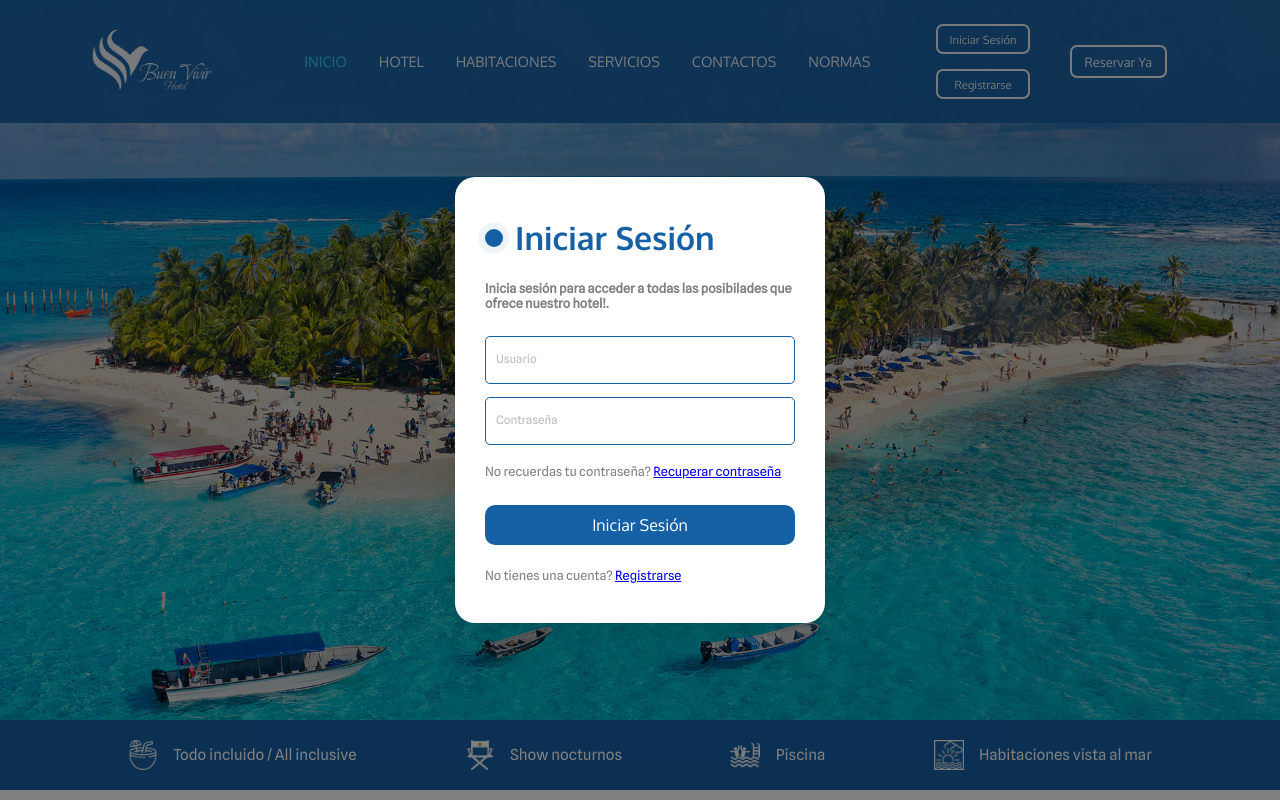
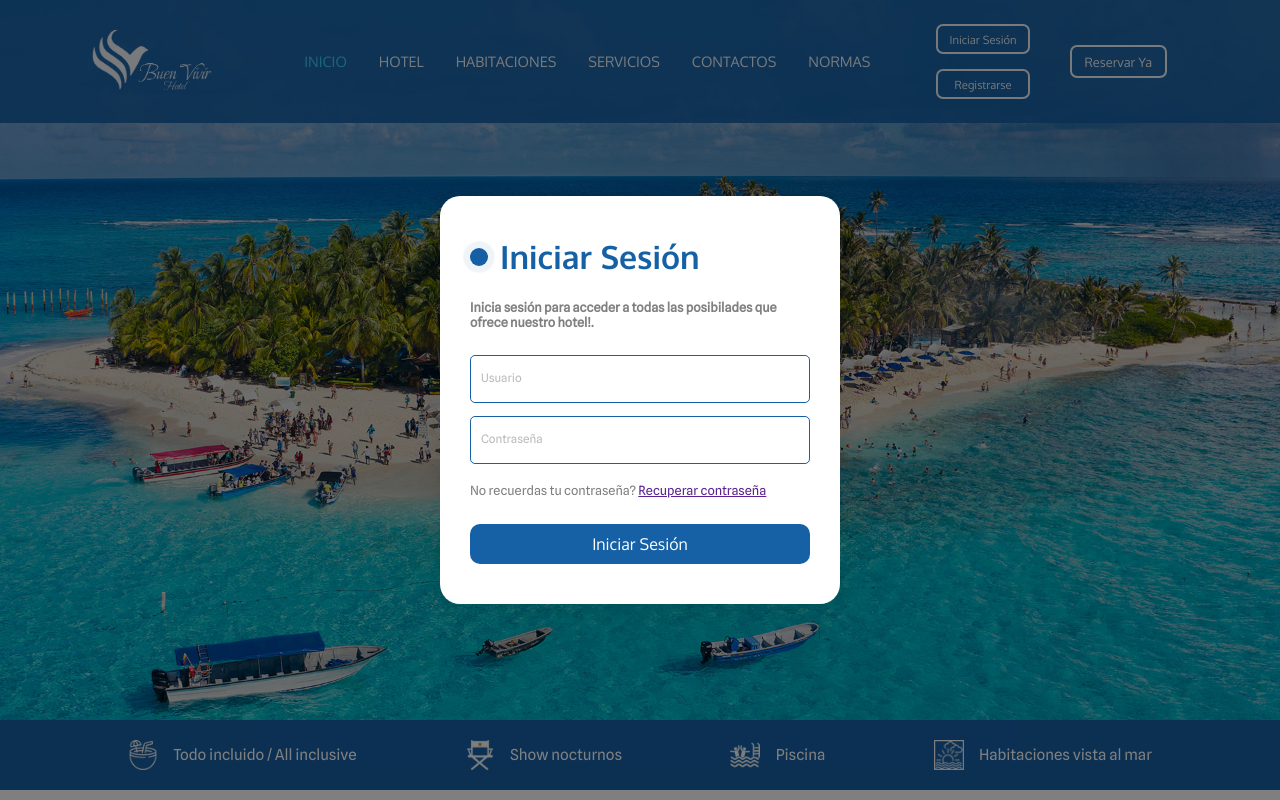
Before and after one commit to JuanPalacios10/hotel-frontend, a React (Vite) app in the folder proyecto/: page / in a window 1280 px wide. Both pictures are taken after a click on the button "Iniciar Sesión". Shown: the top 800 px of the page. Built offline with nearby package versions, Linux system fonts and the light colour scheme.

Commit message:
Implementación de recuperar contraseña

```diff
--- a/proyecto/src/App.jsx
+++ b/proyecto/src/App.jsx
@@ -5,6 +5,7 @@ import { Modal } from './components/Modal'
 import { Registro } from './pages/Registro/Registro'
 import { Footer } from './components/Footer'
 import { Login } from './pages/Login/Login'
+import { RecuperarContra } from './components/RecuperarContra'
 
 export function App() {
   return (
@@ -15,6 +16,9 @@ export function App() {
       <Modal modalId="registro">
         <Registro />
       </Modal>
+      <Modal modalId="recuperar-contraseña">
+        <RecuperarContra />
+      </Modal>
       <Header />
       <AppRouter />
       <Footer />
--- a/proyecto/src/components/NavLink.jsx
+++ b/proyecto/src/components/NavLink.jsx
@@ -1,7 +1,8 @@
 import { NavLink as NavLinkRouter } from 'react-router-dom'
 import { seccion__link, active } from '../styles/navLink.module.css'
+import { scrollToTop } from '../utilities/scroll-helper'
 
-export function NavLink({ to, children, className = seccion__link, ...props }) {
+export function NavLink({ to, children, className = seccion__link, handleClick, ...props }) {
   return (
     <NavLinkRouter
       {...props}
@@ -9,6 +10,10 @@ export function NavLink({ to, children, className = seccion__link, ...props }) {
         return isActive ? `${className} ${active}` : className
       }}
       to={to}
+      onClick={() => {
+        scrollToTop()
+        if (handleClick) handleClick()
+      }}
     >
       {children}
     </NavLinkRouter>
--- /dev/null
+++ b/proyecto/src/components/RecuperarContra.jsx
@@ -0,0 +1,59 @@
+import { useFetch } from '../hooks/useFetch'
+import { ButtonForm } from './ButtonForm'
+import { FormGroup } from './FormGroup'
+import { FormLayout } from './FormLayout'
+import { InputForm } from './InputForm'
+import { recuperarContra } from '../services/recuperarContra'
+import { Loader } from './Loader'
+import { ErrorCard } from './ErrorCard'
+import { useEffect } from 'react'
+import { useModalContext } from '../context/ModalContext'
+
+export function RecuperarContra() {
+  const { response, loading, error, makeCall } = useFetch(recuperarContra)
+  const { closeModal } = useModalContext()
+
+  const handleSubmit = (event) => {
+    event.preventDefault()
+
+    const datos = Object.fromEntries(new FormData(event.target))
+    const data = { ...datos }
+    delete data.confirmarContraseña
+    makeCall(data)
+  }
+
+  useEffect(() => {
+    if (!response) return
+
+    closeModal()
+  }, [response, closeModal])
+
+  if (loading) return <Loader />
+
+  return (
+    <>
+      <form onSubmit={handleSubmit}>
+        <FormLayout
+          title="Recuperar Contraseña"
+          subtitle="Ingresa tu correo electronico para recuperar tu contraseña."
+        >
+          <FormGroup>
+            <InputForm type="email" placeholder="Correo electronico" name="correo" />
+          </FormGroup>
+          <FormGroup>
+            <InputForm type="password" placeholder="Nueva contraseña" name="nuevaContraseña" />
+          </FormGroup>
+          <FormGroup>
+            <InputForm
+              type="password"
+              placeholder="Confirmar contraseña"
+              name="confirmarContraseña"
+            />
+          </FormGroup>
+          <ButtonForm>Recuperar contraseña</ButtonForm>
+        </FormLayout>
+      </form>
+      <ErrorCard error={error} />
+    </>
+  )
+}
--- a/proyecto/src/constants/DBFields.js
+++ b/proyecto/src/constants/DBFields.js
@@ -1,2 +1,3 @@
 export const LOGIN_FIELDS = ['username', 'password']
 export const REGISTER_FIELDS = ['username', 'email', 'phone', 'password']
+export const RECOVER_FIELDS = ['email', 'new_password']
--- a/proyecto/src/hooks/useFetch.jsx
+++ b/proyecto/src/hooks/useFetch.jsx
@@ -11,10 +11,9 @@ export function useFetch(apiCall) {
       setError(null)
       const res = await apiCall(data)
 
-      if (res.status === 200) {
-        setResponse(res.data)
-      }
+      setResponse(res.data)
     } catch (err) {
+      console.log(err)
       setError(err)
     } finally {
       setLoading(false)
--- a/proyecto/src/pages/Login/Login.jsx
+++ b/proyecto/src/pages/Login/Login.jsx
@@ -2,7 +2,7 @@ import { ButtonForm } from '../../components/ButtonForm'
 import { FormGroup } from '../../components/FormGroup'
 import { FormLayout } from '../../components/FormLayout'
 import { InputForm } from '../../components/InputForm'
-import styled from '../../styles/login.module.css'
+import { recuperarContrasena, btnLink } from '../../styles/login.module.css'
 import { useFetch } from '../../hooks/useFetch'
 import { Loader } from '../../components/Loader'
 import { ErrorCard } from '../../components/ErrorCard'
@@ -12,8 +12,7 @@ import { useUserContext } from '../../context/UserContext'
 import { useEffect } from 'react'
 
 export function Login() {
-  const { recuperarContraseña, registrarse } = styled
-  const { closeModal } = useModalContext()
+  const { closeModal, openModal } = useModalContext()
   const { setUser } = useUserContext()
   const { response, loading, error, makeCall } = useFetch(login)
 
@@ -52,13 +51,17 @@ export function Login() {
           <FormGroup>
             <InputForm type="password" placeholder="Contraseña" name="contraseña" />
           </FormGroup>
-          <span className={recuperarContraseña}>
-            No recuerdas tu contraseña? <a href="#">Recuperar contraseña</a>
+          <span className={recuperarContrasena}>
+            No recuerdas tu contraseña?{' '}
+            <button
+              type="button"
+              className={btnLink}
+              onClick={() => openModal('recuperar-contraseña')}
+            >
+              Recuperar contraseña
+            </button>
           </span>
           <ButtonForm>Iniciar Sesión</ButtonForm>
-          <span className={registrarse}>
-            No tienes una cuenta? <a href="#">Registrarse</a>
-          </span>
         </FormLayout>
       </form>
       <ErrorCard error={error} />
--- a/proyecto/src/pages/Registro/Registro.jsx
+++ b/proyecto/src/pages/Registro/Registro.jsx
@@ -1,10 +1,14 @@
-import { useState } from 'react'
+import { useEffect, useState } from 'react'
 import { FormLayout } from '../../components/FormLayout'
 import { FormGroup } from '../../components/FormGroup'
 import { InputForm } from '../../components/InputForm'
 import { ButtonForm } from '../../components/ButtonForm'
 import { iniciarSesion } from '../../styles/registro.module.css'
 import { register } from '../../services/register'
+import { useFetch } from '../../hooks/useFetch'
+import { Loader } from '../../components/Loader'
+import { ErrorCard } from '../../components/ErrorCard'
+import { useModalContext } from '../../context/ModalContext'
 
 export const Registro = () => {
   const [datos, setDatos] = useState({
@@ -14,6 +18,8 @@ export const Registro = () => {
     contraseña: '',
     confirmarContraseña: ''
   })
+  const { response, loading, error, makeCall } = useFetch(register)
+  const { closeModal } = useModalContext()
 
   const handleInputChange = (evento) => {
     setDatos({
@@ -22,14 +28,24 @@ export const Registro = () => {
     })
   }
 
-  const enviarDatos = (evento) => {
-    evento.preventDefault()
-    register(datos)
-      .then((res) => console.log(res))
-      .catch((err) => console.log(err))
+  const enviarDatos = (event) => {
+    event.preventDefault()
+
+    const data = { ...datos }
+    delete data.confirmarContraseña
+    makeCall(data)
   }
 
+  useEffect(() => {
+    if (!response) return
+
+    closeModal()
+  }, [response, closeModal])
+
+  if (loading) return <Loader />
+
   return (
+    <>
       <form onSubmit={enviarDatos}>
         <FormLayout
           title="Registro"
@@ -81,5 +97,7 @@ export const Registro = () => {
           </span>
         </FormLayout>
       </form>
+      <ErrorCard error={error} />
+    </>
   )
 }
--- /dev/null
+++ b/proyecto/src/services/recuperarContra.js
@@ -0,0 +1,8 @@
+import axios from 'axios'
+import { BACKURL } from '../constants/backendUrl'
+import { RECOVER_FIELDS } from '../constants/DBFields'
+import { formatData } from '../utilities/formatData'
+
+export const recuperarContra = async (data) => {
+  return await axios.post(`${BACKURL}/login/recuperar_contraseña`, formatData(data, RECOVER_FIELDS))
+}
--- a/proyecto/src/styles/bookingform.module.css
+++ b/proyecto/src/styles/bookingform.module.css
@@ -10,14 +10,14 @@
   align-items: center;
 }
 
-label {
+.label {
   display: flex;
   flex-direction: column;
   font-size: 1rem;
   text-align: center;
 }
 
-input {
+.input {
   padding: 2px;
   font-size: 1rem;
   border: 2px solid #ccc;
@@ -59,7 +59,8 @@ input {
   z-index: 10;
 }
 
-.searchButton, .toggleButton {
+.searchButton,
+.toggleButton {
   padding: 10px;
   font-size: 1rem;
   background-color: var(--primary-color);
@@ -71,6 +72,8 @@ input {
   width: 120px;
 }
 
-.searchButton:hover, .toggleButton:hover {
+.searchButton:hover,
+.toggleButton:hover {
   background-color: #5590ff;
-  transform: scale(1.05);}
+  transform: scale(1.05);
+}
--- a/proyecto/src/styles/formLayout.module.css
+++ b/proyecto/src/styles/formLayout.module.css
@@ -1,10 +1,10 @@
 .formLayout {
   display: flex;
   flex-direction: column;
-  max-width: 370px; /* para que no se vea tan ancho */
+  max-width: 400px;
   max-height: max-content;
-  padding: 40px 30px; /* para que no se vea tan pegado a los bordes */
-  border-radius: 20px; /* para que se vea redondeado */
+  padding: 40px 30px;
+  border-radius: 20px;
   background-color: white;
   box-shadow: 0 0 30px rgba(0, 0, 0, 0.1);
   gap: 0.8em;
--- a/proyecto/src/styles/login.module.css
+++ b/proyecto/src/styles/login.module.css
@@ -1,11 +1,17 @@
-.recuperarContraseña,
-.registrarse {
-  margin-top: 0.8em;
+.recuperarContrasena {
+  margin-top: 0.5em;
+  margin-bottom: 1em;
   font-size: 0.8em;
   color: grey;
 }
 
-.recuperarContraseña {
-  margin-top: 0.5em;
-  margin-bottom: 1em;
+.btnLink {
+  padding: 0;
+  border: none;
+  background-color: transparent;
+  color: #5c2390;
+  text-decoration: underline;
+  font-family: inherit;
+  font-size: inherit;
+  cursor: pointer;
 }
```
Also changed, not shown: proyecto/src/components/BookingForm.jsx (+43 -37 lines). Lines whose indentation alone changed are shown as unchanged.
